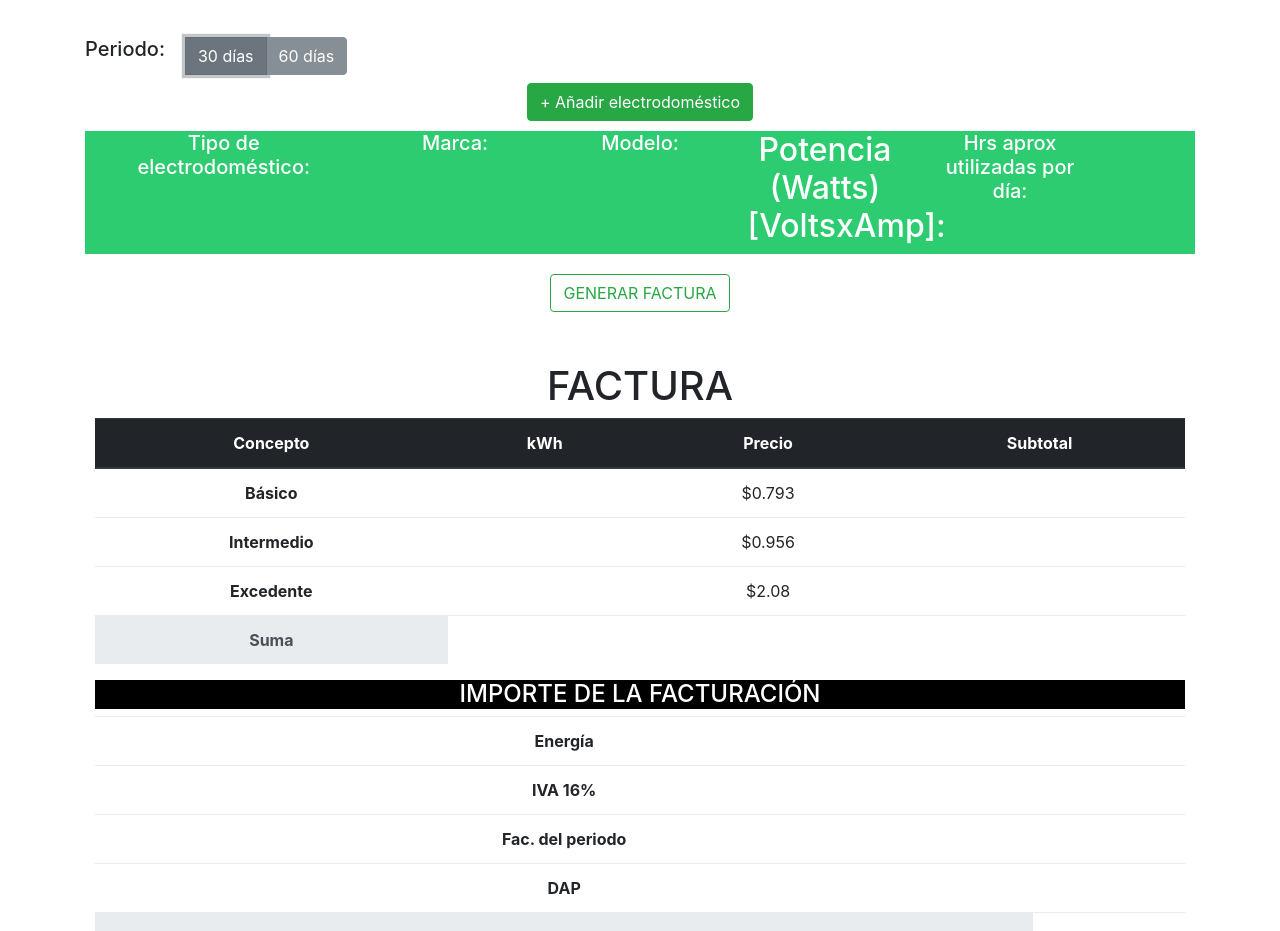
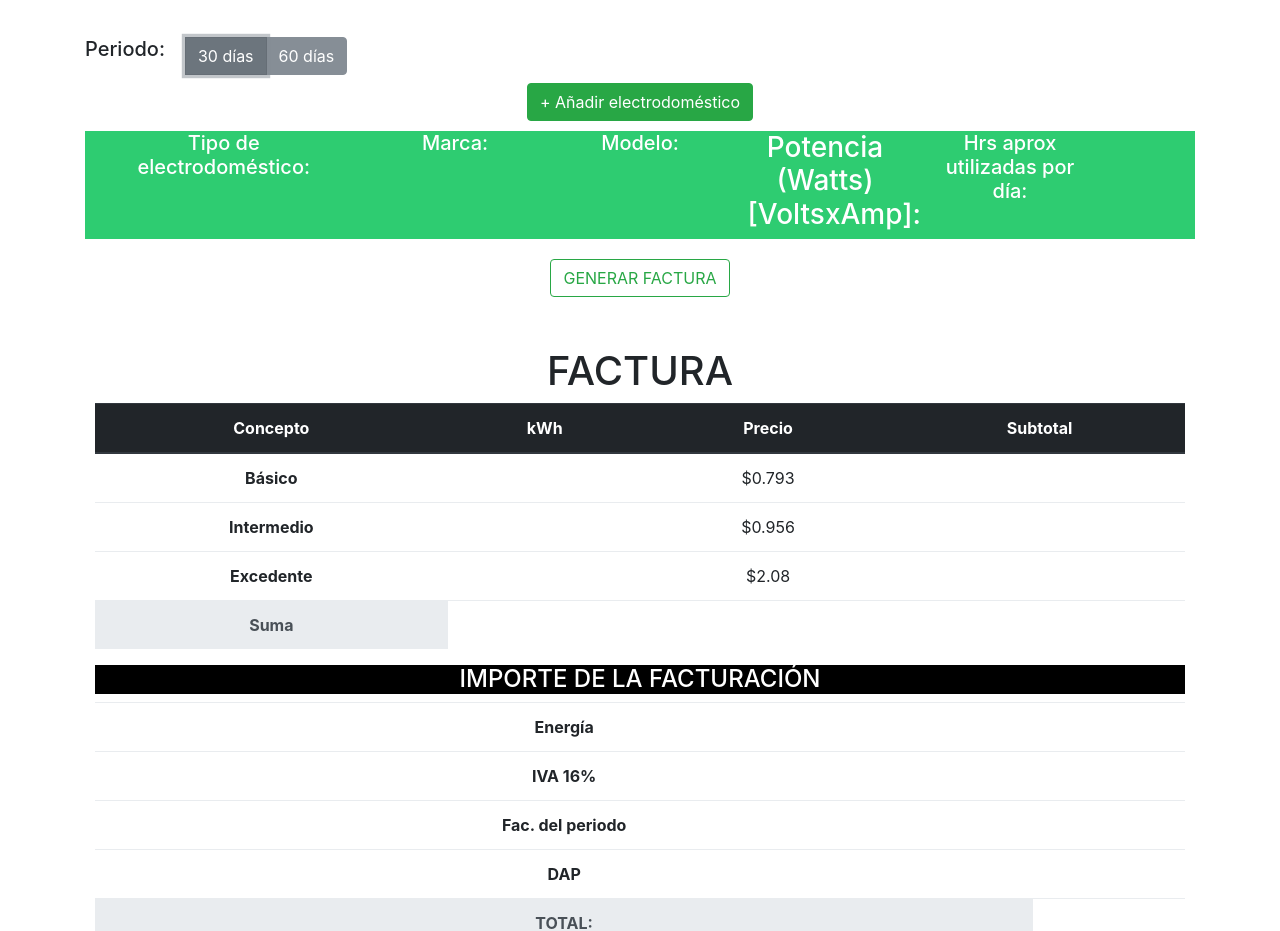
Before and after one commit to EmilianoCarrillo/watto, a website with bundled scripts: page index.html in a window 1280 px wide. Shown: the part 2000-2931 px from the top of the page. Built offline with nearby package versions, Linux system fonts and the light colour scheme.

Commit message:
Update index.html

```diff
--- a/index.html
+++ b/index.html
@@ -183,7 +183,7 @@
                   <h5 >Modelo:</h5>
                 </div>
                 <div class="col-2">
-                  <h2 >Potencia (Watts)[VoltsxAmp]:</h2>
+                  <h3>Potencia (Watts)[VoltsxAmp]:</h3>
                 </div>
                 <div class="col-2">
                   <h5 >Hrs aprox utilizadas por día:</h5>
```
